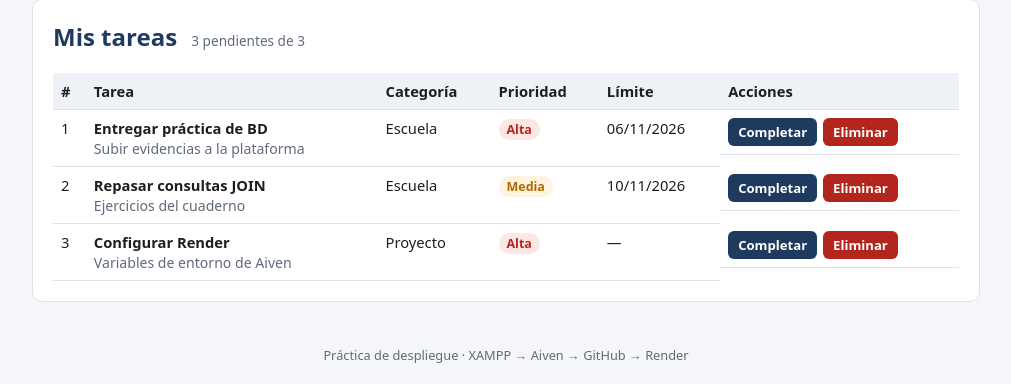
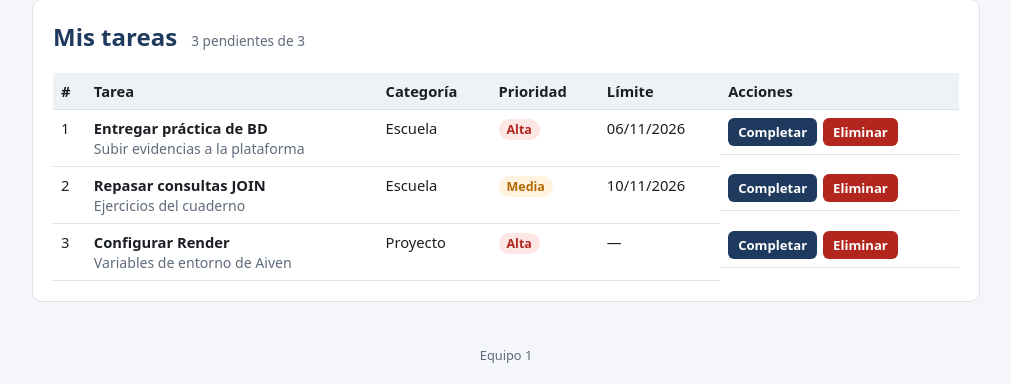
Before and after one commit to canteroj439-code/tareas-cecytem, a Flask app: page / in a window 1280 px wide. Shown: the part 481-865 px from the top of the page, without its empty margins (134-1145 px from the left). Run offline with Flask 3, Linux system fonts and the light colour scheme; data comes from the database, SQL or seed files in the repository.

Commit message:
Update base.html

```diff
--- a/templates/base.html
+++ b/templates/base.html
@@ -25,6 +25,6 @@
     {% block contenido %}{% endblock %}
   </main>
 
-  <footer class="pie">Práctica de despliegue · XAMPP → Aiven → GitHub → Render</footer>
+  <footer class="pie">Equipo 1</footer>
 </body>
 </html>
```
